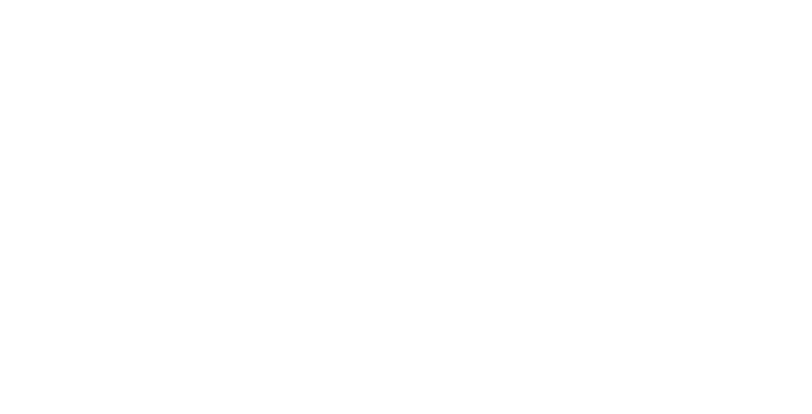
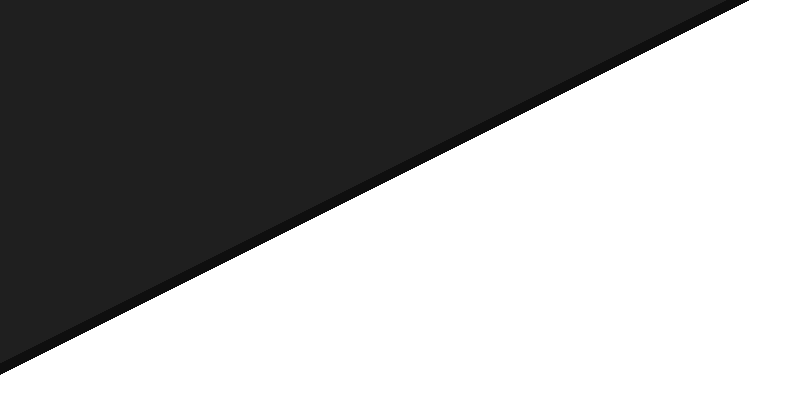
Before and after one commit to loglot/Yet-Another-Music-Player, an Electron app: page index.html in a window 1280 px wide. Shown: the whole page, without its empty margins (0-812 px from the left). Drawn offline with Linux system fonts and the light colour scheme.

Commit message:
trying different node nonsense, and added ya2p music

```diff
--- a/index.html
+++ b/index.html
@@ -1,5 +1,5 @@
 <!DOCTYPE html>
-<link rel="stylesheet" href="style.css"<!---->
-<body style="background-color:rgba(0, 0, 0, 0.001);"></body>
+<link rel="stylesheet" href="style.css">
+<body style="background-color:rgba(0, 0, 0,.001);left: 0%; top: 0%;"></body>
 <canvas id="music" width="21" height="21"></canvas>
-<script src="musicMan.js"></script>
+<script src="musicMan.js" type="module"></script>
--- a/musicMan.js
+++ b/musicMan.js
@@ -1,10 +1,43 @@
+
+
+
 const canvas = document.getElementById('music');
 const ctx = canvas.getContext('2d');
+var width = 0
+var height = 0
+var gradX = 0
+var gradY = 0
+var targGradX = 150
+var targGradY = 300
 function resizeCanvas() {
   canvas.width = window.innerWidth;
   canvas.height = window.innerHeight;
+  width = window.innerWidth
+  height = window.innerHeight
+
 }
 resizeCanvas();
 window.addEventListener('resize', resizeCanvas);
-ctx.fillStyle = "#fff"
-ctx.fillRect(50,50,50,50)
+
+function draw(){
+  const gradient = ctx.createLinearGradient(0, 0, gradX, gradY);
+  gradient.addColorStop(0, "#1f1f1f");
+  gradient.addColorStop(.96999, "#1f1f1f");
+  gradient.addColorStop(.97, "#0f0f0f");
+  gradient.addColorStop(.99999, "#0f0f0f");
+  gradient.addColorStop(1, "#0000");
+  ctx.fillStyle = gradient;
+  ctx.fillRect(0, 0, width, height);
+}
+
+function tick(){
+  draw()
+  gradX = ((gradX*10)+targGradX)/11
+  gradY = ((gradY*10)+targGradY)/11
+  requestAnimationFrame(tick)
+}
+
+requestAnimationFrame(tick)
+
+
+//requiring path and fs modules
--- a/package.json
+++ b/package.json
@@ -1,7 +1,7 @@
 {
   "name": "yet-another-music-player",
   "version": "1.0.0",
-  "description": "ya2p",
+  "description": "yamp",
   "main": "main.js",
   "scripts": {
     "start": "electron --trace-warnings ."
--- a/style.css
+++ b/style.css
@@ -1,4 +1,6 @@
 
 body{
     overflow: hidden;
+    padding:0%;
+    margin: 0;
 }
```
Also changed, not shown: main.js (+24 -2 lines), 11 other files.
